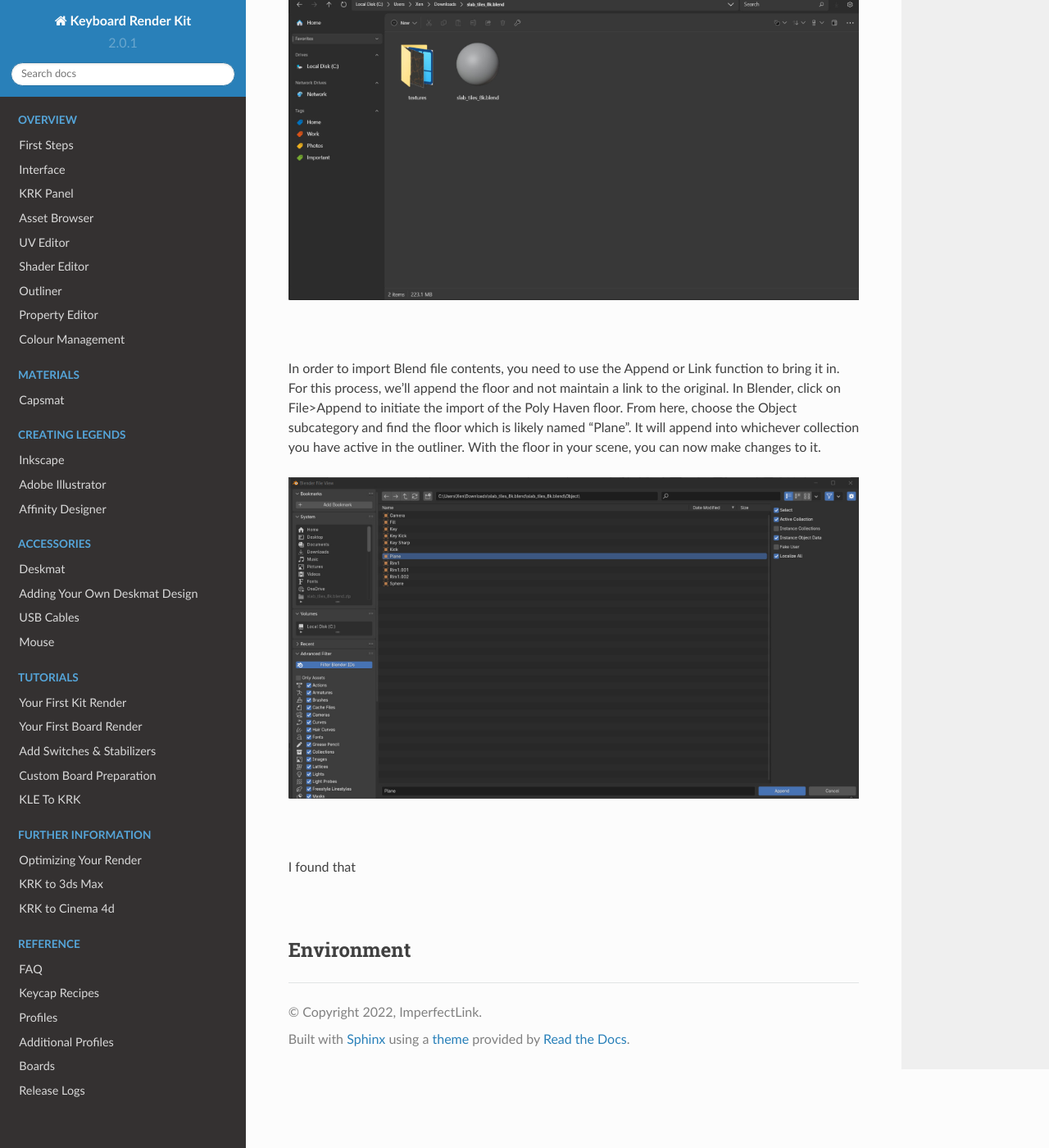
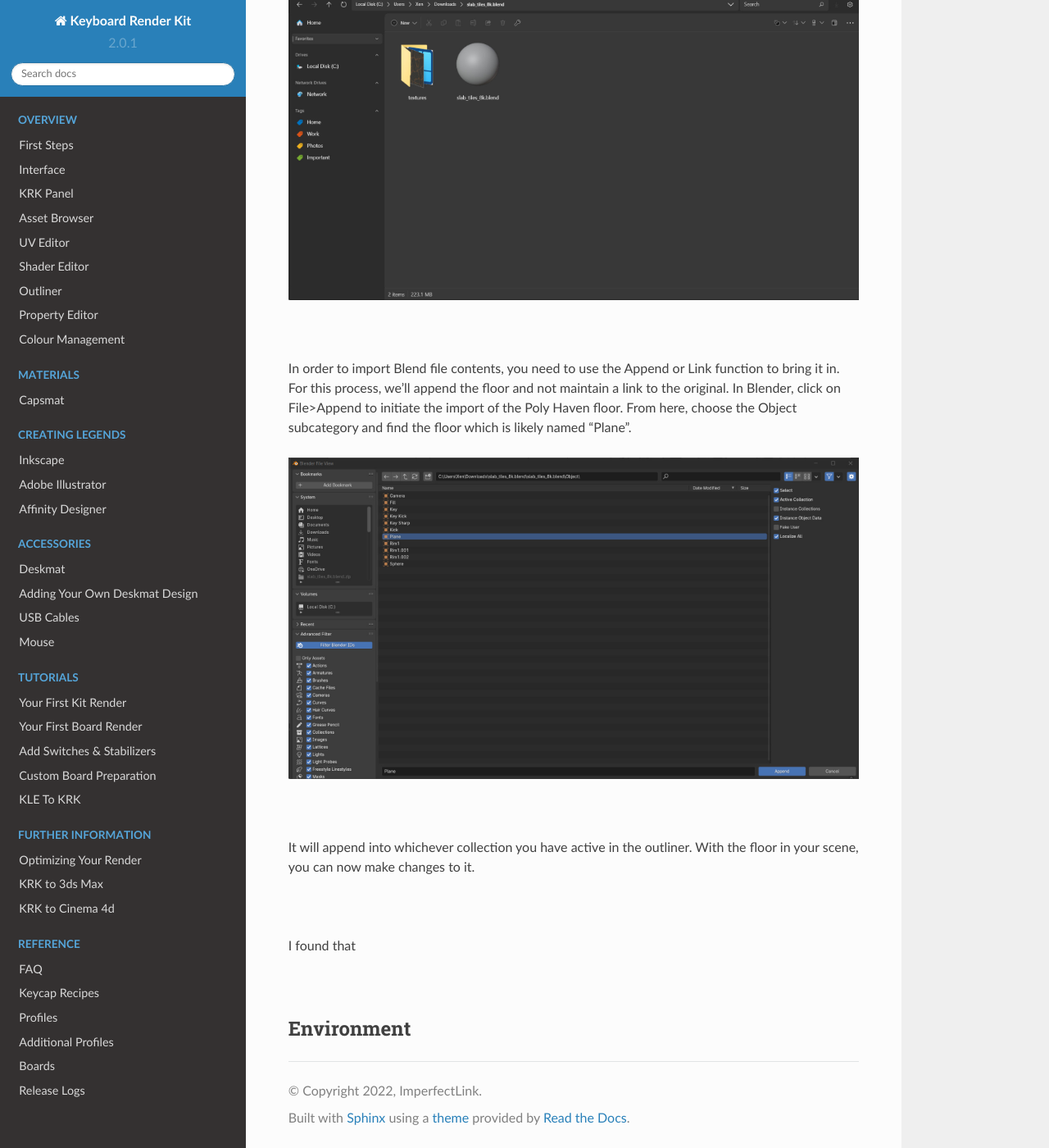
Before and after one commit to imperfectlink/KeyboardRenderKit, a Sphinx documentation site: the page built from docs/source/polyhaven.rst, in a window 1280 px wide and 1400 px high, scrolled down 2208 px. Shown: the whole window at 82% size. Built offline with Sphinx 7.4.7 and the Read the Docs theme 2.0.0, drawn with Linux system fonts in a browser that asks for light colours.

```diff
--- a/docs/source/polyhaven.rst
+++ b/docs/source/polyhaven.rst
@@ -37,10 +37,13 @@ Click on the download button and allow the zip file to download. Browse to the d
 
 |
 
-In order to import Blend file contents, you need to use the Append or Link function to bring it in. For this process, we'll append the floor and not maintain a link to the original. In Blender, click on File>Append to initiate the import of the Poly Haven floor. From here, choose the Object subcategory and find the floor which is likely named "Plane". It will append into whichever collection you have active in the outliner.
-With the floor in your scene, you can now make changes to it.
+In order to import Blend file contents, you need to use the Append or Link function to bring it in. For this process, we'll append the floor and not maintain a link to the original. In Blender, click on File>Append to initiate the import of the Poly Haven floor. From here, choose the Object subcategory and find the floor which is likely named "Plane".
 
 .. image:: img/PolyHaven_05.jpg
+
+|
+
+It will append into whichever collection you have active in the outliner. With the floor in your scene, you can now make changes to it.
 
 |
 
```
